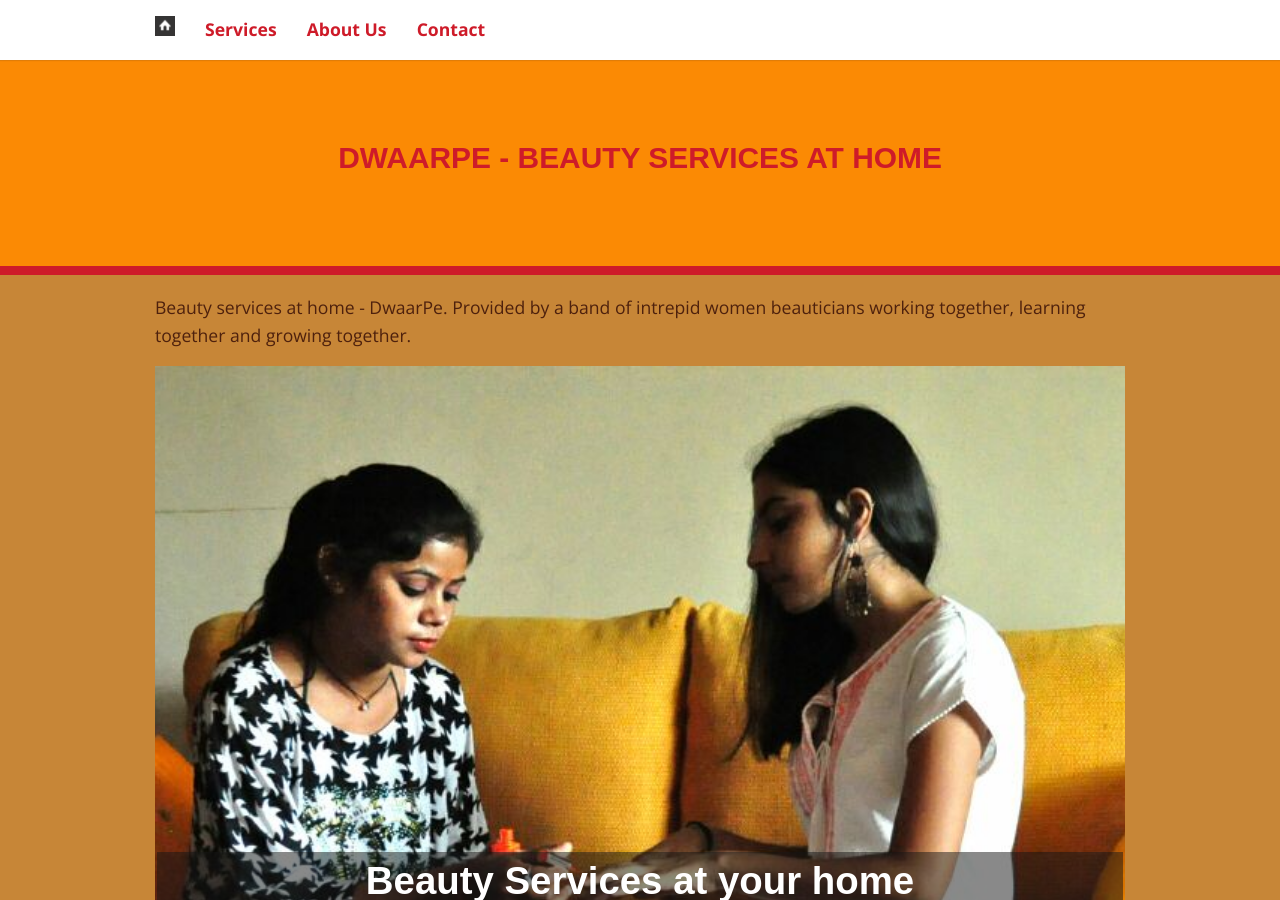
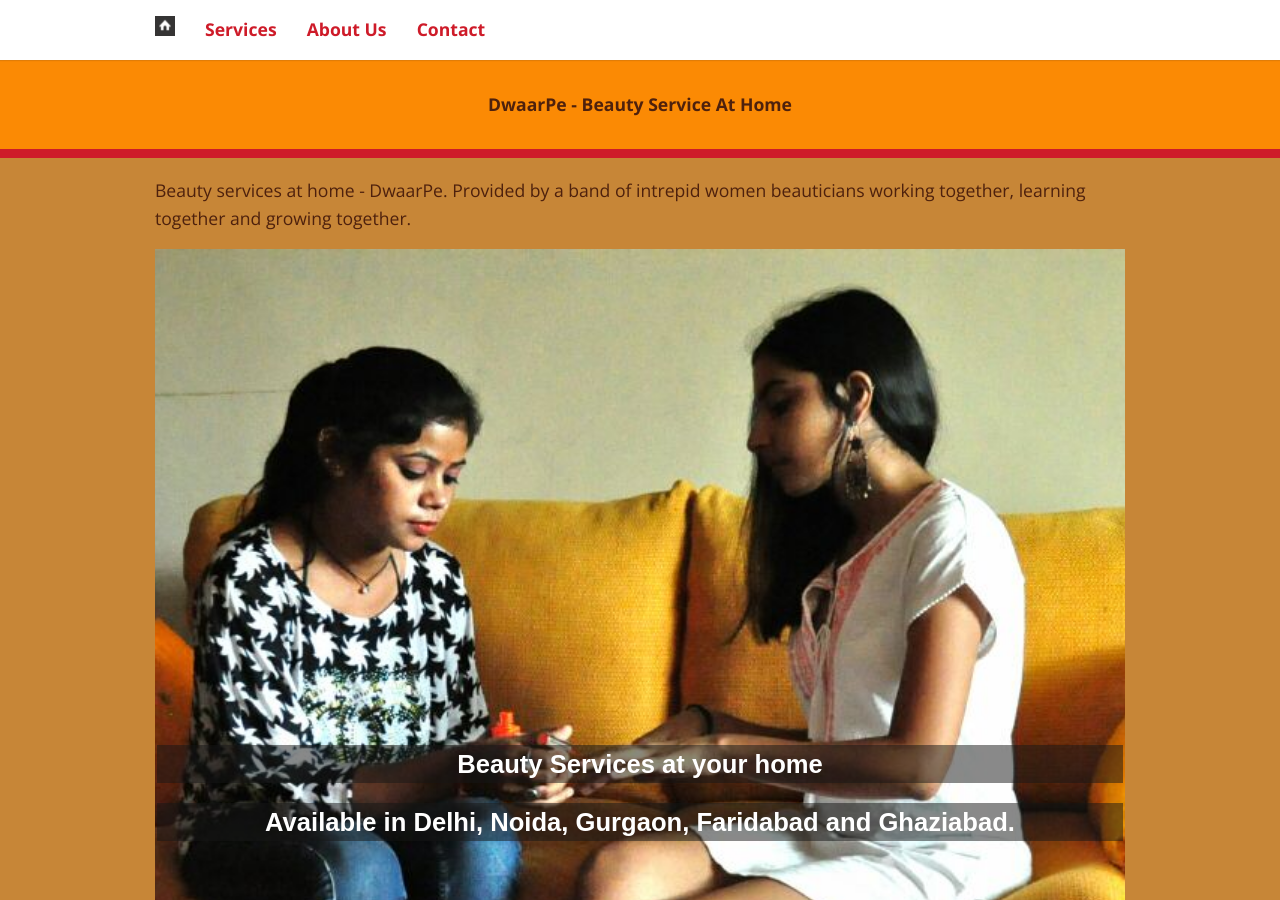
Before and after one commit to dwaarpe/dwaarpe.github.io, a Jekyll site: the page built from index.md, in a window 1280 px wide and 900 px high. Built offline with Jekyll 4.4.1, drawn with Linux system fonts in a browser that asks for light colours; some web fonts are replaced; some of the changed text lies outside the part shown.

Commit message:
changed front page photos' html tag from header to just a div

```diff
--- a/_config.yml
+++ b/_config.yml
@@ -3,7 +3,7 @@
 # you will see them accessed via {{ site.title }}, {{ site.email }}, and so on.
 # You can create any custom variable you would like, and they will be accessible
 # in the templates via {{ site.myvariable }}.
-title: DWAARPE - BEAUTY SERVICES AT HOME
+title: DwaarPe - Beauty Service At Home
 email: dwaarpe@gmail.com
 description: Get beauty services done at home.
 baseurl: "" # the subpath of your site, e.g. /blog
--- a/_includes/header.html
+++ b/_includes/header.html
@@ -2,7 +2,7 @@
   <div class="container">
     <nav>
       <ul>
-        <li><a href="/"><img border="0" alt="bhen" src="/assets/home.png" width="20" height="20"></a></li>
+        <li><a href="/"><img border="0" alt="Home" src="/assets/home.png" width="20" height="20"></a></li>
         {% for page in site.pages %}
         {% if page.title %}
         {% if page.tooltip %}
@@ -39,5 +39,5 @@
 </aside>
 
 <header class="site-banner">
-  <h1><a href="{{ site.baseurl }}">{{ site.title }}</a></h1>
+  <h4>{{ site.title }}</h4>
 </header>
--- a/_sass/_layout.scss
+++ b/_sass/_layout.scss
@@ -41,7 +41,7 @@
    padding: 10px 15px;
    text-align: center;
    margin: 50px 0 0;
-   height: 25vh;
+   height: 12vh;
    display: flex;
    justify-content: center;
    align-items: center;
@@ -59,6 +59,7 @@
    margin: 0 auto;
 }
 .site-banner {
+   border-top: 0.6rem solid $color2;
    border-bottom: 0.6rem solid $color2;
    width: 100%;
 }
@@ -135,17 +136,20 @@
    display: flex;
    flex-direction: column;
 
-   h1, h2 {
+   justify-content: center;
+   h1, h2, h3, h4 {
       background: rgba(22,22,22, 0.5);
       color: $color6;
+      margin: 20px 0 0;
       vertical-align: middle;
+      text-align: center;
       width: 100%;
    }
 
    h1 {
       font-size: 3vw;
    }
-   h2 {
+   h2, h3, h4 {
       font-size: 2vw;
    }
 }
--- a/index.md
+++ b/index.md
@@ -4,39 +4,26 @@
 
 Beauty services at home - DwaarPe. Provided by a band of intrepid women beauticians working together, learning together and growing together.
 
-<header
-class="cover-banner"
+<div class="cover-banner"
 style="background-image: url(/assets/IMG_1493.JPG);">
-<h1> Beauty Services at your home </h1>
+<h2> Beauty Services at your home </h2>
+<h2>Available in Delhi, Noida, Gurgaon, Faridabad and Ghaziabad.</h2>
+</div>
 
-<h2>We serve in Delhi, Noida, Gurgaon, Faridabad and
-Ghaziabad.</h2>
+<div class="cover-banner"
+style="background-image: url(/assets/color-scheme.jpg);">
+<h2>Handcrafted organic materials</h2>
+<h2>We make our own cosmetics. No chemicals!</h2>
+</div>
 
-</header>
+<div class="cover-banner"
+style="background-image: url(/assets/anya-waxing-landscape.jpg);">
+<h2>Financial independence for girls in need</h2>
+<h2>Help our providers earn a better living.</h2>
+</div>
 
-<header
-class="cover-banner"
-style="background-image: url(/assets/color-scheme.jpg);">
-<h1>Handcrafted organic materials</h1>
-
-<h2>We make our own cosmetics. No chemicals!</h2>
-
-</header>
-
-<header
-class="cover-banner"
-style="background-image: url(/assets/anya-waxing-landscape.jpg);">
-<h1>Financial independence for girls in need</h1>
-
-<h2>Help our providers earn a better living.</h2>
-
-</header>
-
-<header
-class="cover-banner"
+<div class="cover-banner"
 style="background-image: url(/assets/IMG_1496.JPG);">
-<h1>Book your appointment now</h1>
-
+<h2>Book your appointment now</h2>
 <h2>Call/WhatsApp Anita 96541 23726</h2>
-
-</header>
+</div>
```
Lines whose indentation alone changed are shown as unchanged.
